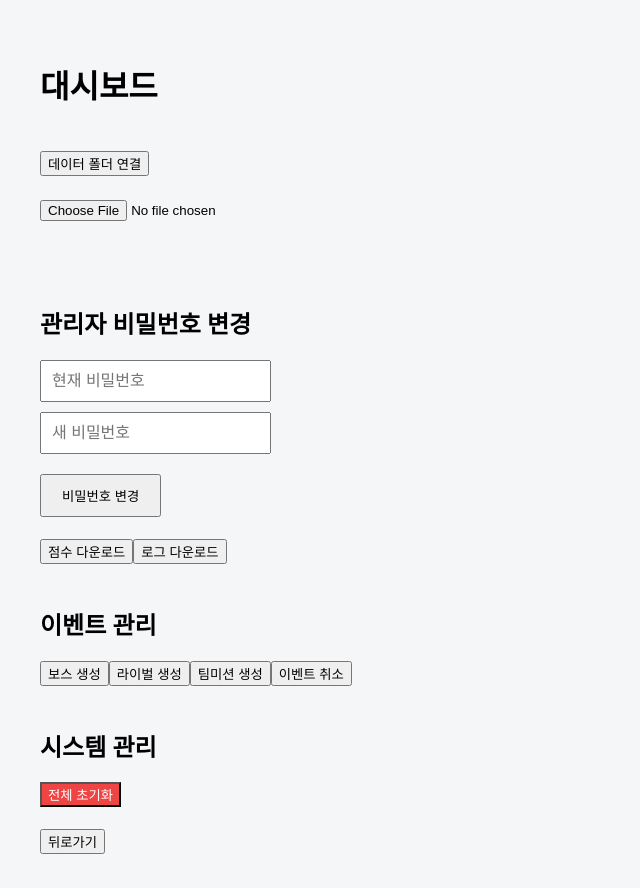
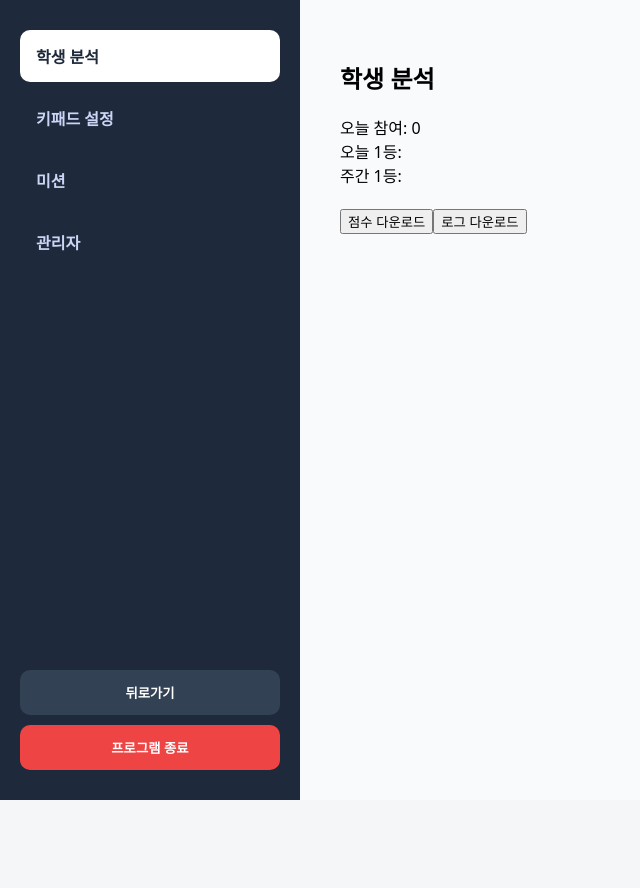
Before and after one commit to letskoo/class-keypad, a React (Vite) app: page /dashboard in a window 1280 px wide. Shown: the top 888 px of the page, without its empty margins (0-640 px from the left). After the commit the page ends 800 px from the top, so only its background shows below. Built offline with nearby package versions, Linux system fonts and the light colour scheme.

Commit message:
대시보드 관리자 페이지 탭 디자인 작업

```diff
--- a/src/pages/Dashboard.jsx
+++ b/src/pages/Dashboard.jsx
@@ -7,40 +7,30 @@ import PasswordSettings from "../components/PasswordSettings"
 import {
 getTodayParticipants,
 getTodayChampion,
-getWeekChampion,
-getEncourageStudents,
-getConsecutiveAbsentees,
-getRiskStudents,
-getParticipationTop
+getWeekChampion
 } from "../engine/analyticsEngine"
 
 import {exportScoreExcel,exportLogExcel} from "../excel/exportExcel"
 
 import {loadSettings,saveSettings} from "../utils/settings"
 
-import {getTeacherRecommendations} from "../engine/teacherAIEngine"
-
 import {getStudents,getActions,resetAllStudents} from "../engine/classData"
 import {generateRival} from "../engine/rivalEngine"
 import {generateTeamMission} from "../engine/teamMissionEngine"
 
+import "../styles/dashboard.css"
+
 export default function Dashboard(){
 
 const navigate=useNavigate()
+const[tab,setTab]=useState("analysis")
 
 const[participants,setParticipants]=useState(0)
 const[todayChampion,setTodayChampion]=useState(null)
 const[weekChampion,setWeekChampion]=useState(null)
 
-const[encourage,setEncourage]=useState([])
-const[absent,setAbsent]=useState([])
-const[risk,setRisk]=useState([])
-const[top,setTop]=useState([])
-
 const[headers,setHeaders]=useState([])
 const[selected,setSelected]=useState([])
-
-const[ai,setAi]=useState([])
 
 useEffect(()=>{
 
@@ -48,15 +38,7 @@ setParticipants(getTodayParticipants())
 setTodayChampion(getTodayChampion())
 setWeekChampion(getWeekChampion())
 
-setEncourage(getEncourageStudents(5))
-setAbsent(getConsecutiveAbsentees())
-setRisk(getRiskStudents())
-setTop(getParticipationTop())
-
-setAi(getTeacherRecommendations())
-
 const settings = loadSettings()
-
 if(settings?.actions){
 setSelected(settings.actions)
 }
@@ -84,8 +66,6 @@ function saveActions(){
 saveSettings({actions:selected})
 alert("저장 완료")
 }
-
-/* 🔥 이벤트 시스템 */
 
 function clearAllEvents(){
 localStorage.removeItem("classBoss")
@@ -144,46 +124,86 @@ alert("팀미션 생성 실패")
 }
 }
 
-/* 🔥 전체 초기화 */
-
 function resetAll(){
-
 const ok = window.confirm("초기화 됩니다. 정말 초기화 하시겠습니까?")
-
 if(!ok) return
-
 resetAllStudents()
-
 alert("초기화 완료")
-
 window.location.reload()
-
 }
 
-function back(){
-navigate("/")
+function exitApp(){
+window.close()
 }
 
 return(
 
-<div style={{padding:40}}>
+<div className="dashboardLayout">
 
-<h1>대시보드</h1>
+{/* 왼쪽 */}
+<div className="dashboardSidebar">
+
+<div className={`dashboardTab ${tab==="analysis"?"active":""}`} onClick={()=>setTab("analysis")}>
+학생 분석
+</div>
+
+<div className={`dashboardTab ${tab==="action"?"active":""}`} onClick={()=>setTab("action")}>
+키패드 설정
+</div>
+
+<div className={`dashboardTab ${tab==="event"?"active":""}`} onClick={()=>setTab("event")}>
+미션
+</div>
+
+<div className={`dashboardTab ${tab==="system"?"active":""}`} onClick={()=>setTab("system")}>
+관리자
+</div>
+
+<div className="dashboardBottom">
+
+<button
+className="dashboardBtn back"
+onClick={()=>navigate("/")}>
+뒤로가기
+</button>
+
+<button
+className="dashboardBtn exit"
+onClick={exitApp}>
+프로그램 종료
+</button>
+
+</div>
+
+</div>
+
+{/* 오른쪽 */}
+<div className="dashboardContent">
+
+{tab==="analysis" && (
+<div>
+<h2>학생 분석</h2>
+<div>오늘 참여: {participants}</div>
+<div>오늘 1등: {todayChampion}</div>
+<div>주간 1등: {weekChampion}</div>
 
 <br/>
 
+<button onClick={exportScoreExcel}>점수 다운로드</button>
+<button onClick={exportLogExcel}>로그 다운로드</button>
+</div>
+)}
+
+{tab==="action" && (
+<div>
+
 <ExcelUpload onLoaded={onExcelLoaded}/>
 
-<br/>
-
 {headers.length>0 && (
-
 <div>
-
-<h2>버튼 선택</h2>
+<h2>버튼 설정</h2>
 
 {headers.map((h,i)=>(
-
 <div key={i}>
 <label>
 <input
@@ -194,48 +214,35 @@ onChange={()=>toggleAction(h)}
 {h}
 </label>
 </div>
-
 ))}
 
-<br/>
-
-<button onClick={saveActions}>
-저장
-</button>
+<button onClick={saveActions}>저장</button>
 
 </div>
-
 )}
 
-<br/>
+</div>
+)}
 
-<PasswordSettings/>
-
-<br/>
-
-<button onClick={exportScoreExcel}>점수 다운로드</button>
-<button onClick={exportLogExcel}>로그 다운로드</button>
-
-<br/><br/>
-
-<h2>이벤트 관리</h2>
-
+{tab==="event" && (
+<div>
 <button onClick={forceBoss}>보스 생성</button>
 <button onClick={forceRival}>라이벌 생성</button>
 <button onClick={forceMission}>팀미션 생성</button>
 <button onClick={clearAllEvents}>이벤트 취소</button>
+</div>
+)}
 
-<br/><br/>
-
-<h2>시스템 관리</h2>
-
+{tab==="system" && (
+<div>
+<PasswordSettings/>
 <button onClick={resetAll} style={{background:"#ef4444",color:"#fff"}}>
 전체 초기화
 </button>
+</div>
+)}
 
-<br/><br/>
-
-<button onClick={back}>뒤로가기</button>
+</div>
 
 </div>
 
--- /dev/null
+++ b/src/styles/dashboard.css
@@ -0,0 +1,82 @@
+.dashboardLayout{
+display:flex;
+height:100vh;
+}
+
+/* 왼쪽 탭 패널 */
+.dashboardSidebar{
+width:260px;
+background:#1e293b;
+color:white;
+display:flex;
+flex-direction:column;
+padding:30px 20px;
+gap:10px;
+}
+
+/* 탭 */
+.dashboardTab{
+padding:14px 16px;
+border-radius:10px;
+cursor:pointer;
+font-weight:600;
+transition:0.2s;
+color:#cbd5f5;
+}
+
+.dashboardTab:hover{
+background:#334155;
+color:white;
+}
+
+/* 🔥 선택된 탭 (화이트) */
+.dashboardTab.active{
+background:#ffffff;
+color:#1e293b;
+}
+
+/* 오른쪽 컨텐츠 */
+.dashboardContent{
+flex:1;
+background:#f8fafc;
+padding:40px;
+overflow:auto;
+}
+
+/* 🔥 하단 버튼 영역 */
+.dashboardBottom{
+margin-top:auto;
+display:flex;
+flex-direction:column;
+gap:10px;
+}
+
+/* 🔥 공통 버튼 */
+.dashboardBtn{
+height:45px;
+border-radius:10px;
+border:none;
+font-weight:700;
+cursor:pointer;
+transition:0.2s;
+}
+
+/* 뒤로가기 */
+.dashboardBtn.back{
+background:#334155;
+color:white;
+}
+
+.dashboardBtn.back:hover{
+background:#1e293b;
+}
+
+/* 종료 */
+.dashboardBtn.exit{
+background:#ef4444;
+color:white;
+}
+
+.dashboardBtn.exit:hover{
+background:#dc2626;
+}
```
